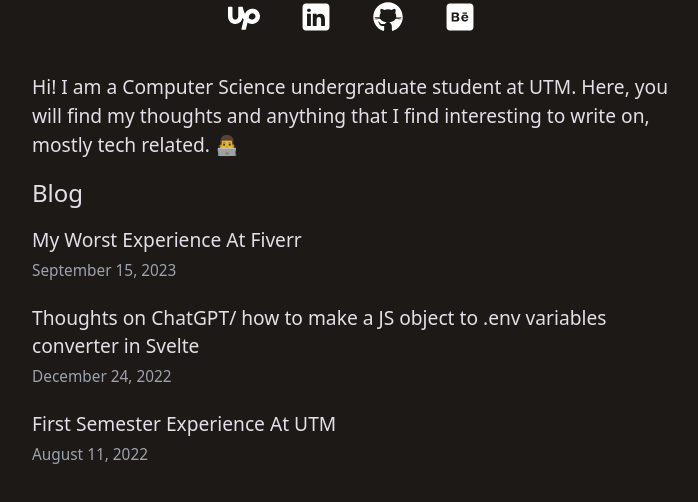
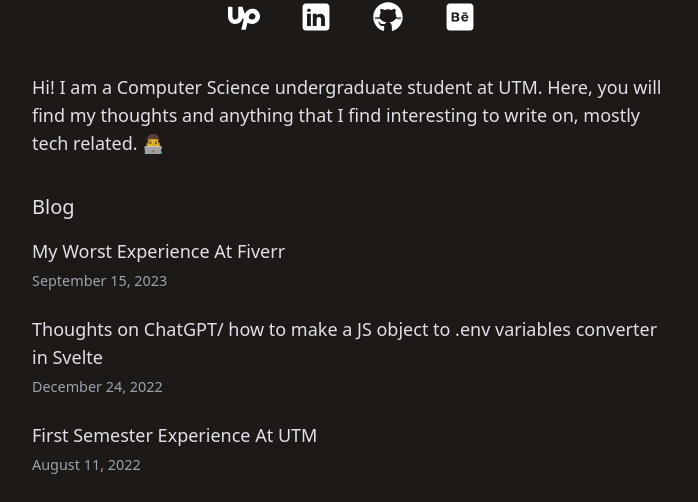
Before and after one commit to SadmanYasar/sadman-yasar-blogs, a Next.js app: page / in a window 1280 px wide. Shown: the part 295-797 px from the top of the page, without its empty margins (288-986 px from the left). Built offline with nearby package versions, Linux system fonts and the light colour scheme.

Commit message:
add global styles

```diff
--- a/components/customCodeBlock.js
+++ b/components/customCodeBlock.js
@@ -11,7 +11,6 @@ export default function CustomCodeBlock(props) {
 
     return (
         <>
-            <div className="w-full overflow-x-auto">
             {copy ? (
                 <CopyBlock
                     text={children}
@@ -22,7 +21,6 @@ export default function CustomCodeBlock(props) {
             ) : (
                 <CodeBlock text={children} language={language} theme={dracula} />
             )}
-            </div>
         </>
     )
 }
--- a/components/layout.js
+++ b/components/layout.js
@@ -29,7 +29,7 @@ const data = {
 export default function Layout({ children, home }) {
     return (
         <>
-            <div className='max-w-2xl w-full  min-h-screen mx-auto px-4'>
+            <div className='max-w-2xl w-full min-h-screen mx-auto px-4'>
                 <Head>
                     <link rel="icon" href="/favicon.ico" />
                     <meta
@@ -54,7 +54,7 @@ export default function Layout({ children, home }) {
                                 />
                             </div>
                             <h1 className="text-2xl leading-1.3 font-extrabold tracking-wide my-8 mx-auto">{data.name}</h1>
-                            <div className='w-full mx-auto mb-8 flex items-center justify-center space-x-6'>
+                            <div className='w-full mx-auto mb-4 flex items-center justify-center space-x-6'>
                                 {data.urls.map((url, index) => (
                                     <a href={url.url} key={index} target="_blank">
                                         <img src={url.iconPath} className="w-12 h-12 rounded-lg object-cover p-2 hover:shadow-lg hover:shadow-purple-500 transition duration-100" />
--- a/pages/index.js
+++ b/pages/index.js
@@ -2,7 +2,6 @@ import Link from 'next/link'
 import Date from '@/components/date'
 import Head from 'next/head'
 import Layout, { siteTitle } from '@/components/layout'
-import utilStyles from '@/styles/utils.module.css'
 import { getSortedPostsData } from '@/utils/mdxUtils'
 
 export async function getStaticProps() {
@@ -20,20 +19,20 @@ export default function Home({ allPostsData }) {
       <Head>
         <title>{siteTitle}</title>
       </Head>
-      <section className={utilStyles.headingMd}>
+      <section className='headingMd'>
         <p>Hi! I am a Computer Science undergraduate student at UTM. Here, you will find my thoughts and anything that I find interesting to write on, mostly tech related. 👨‍💻</p>
       </section>
-      <section className={`${utilStyles.headingMd} ${utilStyles.padding1px}`}>
-        <h2 className={utilStyles.headingLg}>Blog</h2>
-        <ul className={utilStyles.list}>
+      <section className='headingMd padding1px'>
+        <h2 className='headingLg'>Blog</h2>
+        <ul className='list'>
           {allPostsData.map((post) => (
-            <li className={utilStyles.listItem} key={post.filePath}>
+            <li className='listItem' key={post.filePath}>
               <Link as={`/posts/${post.filePath.replace(/\.mdx?$/, '')}`}
                 href={`/posts/[slug]`}>
                 <a>{post.data.title}</a>
               </Link>
               <br />
-              <small className={utilStyles.lightText}>
+              <small className='lightText'>
                 <Date dateString={post.data.date} />
               </small>
             </li>
--- a/pages/posts/[slug].js
+++ b/pages/posts/[slug].js
@@ -17,9 +17,10 @@ import CustomCodeBlock from '@/components/customCodeBlock'
 // here.
 const components = {
     a: CustomLink,
-    p: (props) => <p className="mb-8 leading-7 text-lg" {...props} />,
+    p: (props) => <p className="mb-8 text-lg" {...props} />,
     code: (props) => <CustomCodeBlock {...props} copy={true} />,
-    li: (props) => <li className="mb-4 leading-7 text-lg" {...props} />,
+    li: (props) => <li className="mb-4 text-lg" {...props} />,
+    h2: (props) => <h2 className="text-2xl font-extrabold tracking-wide my-4" {...props} />,
     // It also works with dynamically-imported components, which is especially
     // useful for conditionally loading components for certain routes.
     // See the notes in README.md for more details.
--- a/styles/global.css
+++ b/styles/global.css
@@ -8,6 +8,48 @@
   }
 }
 
+@layer components {
+  .heading2Xl {
+    @apply text-2.5xl font-semibold tracking-wide my-4;
+  }
+
+  .headingXl {
+    @apply text-2xl font-semibold tracking-wide my-4;
+  }
+
+  .headingLg {
+    @apply text-xl my-4;
+  }
+
+  .headingMd {
+    @apply text-lg my-4;
+  }
+
+  .borderCircle {
+    @apply rounded-full;
+  }
+
+  .colorInherit {
+    @apply text-inherit;
+  }
+
+  .padding1px {
+    @apply pt-1;
+  }
+
+  .list {
+    @apply list-none m-0 p-0;
+  }
+
+  .listItem {
+    @apply mb-5;
+  }
+
+  .lightText {
+    @apply text-gray-500;
+  }
+}
+
 ::-webkit-scrollbar {
   width: 0.4rem; /* Adjust the width as needed */
 }
--- a/styles/utils.module.css
+++ /dev/null
@@ -1,52 +0,0 @@
-.heading2Xl {
-    font-size: 2.5rem;
-    line-height: 1.2;
-    font-weight: 800;
-    letter-spacing: -0.05rem;
-    margin: 1rem 0;
-}
-
-.headingXl {
-    font-size: 2rem;
-    line-height: 1.3;
-    font-weight: 800;
-    letter-spacing: -0.05rem;
-    margin: 1rem 0;
-}
-
-.headingLg {
-    font-size: 1.5rem;
-    line-height: 1.4;
-    margin: 1rem 0;
-}
-
-.headingMd {
-    font-size: 1.2rem;
-    line-height: 1.5;
-}
-
-.borderCircle {
-    border-radius: 9999px;
-}
-
-.colorInherit {
-    color: inherit;
-}
-
-.padding1px {
-    padding-top: 1px;
-}
-
-.list {
-    list-style: none;
-    padding: 0;
-    margin: 0;
-}
-
-.listItem {
-    margin: 0 0 1.25rem;
-}
-
-.lightText {
-    color: #666;
-}
```
Lines whose indentation alone changed are shown as unchanged.
